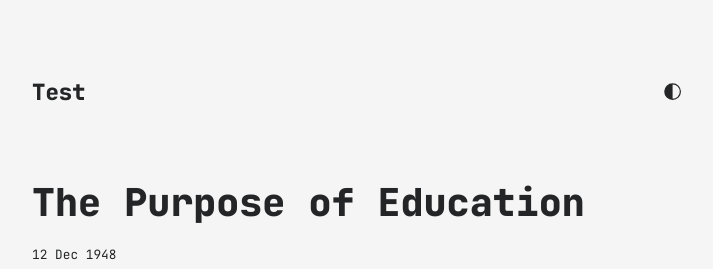
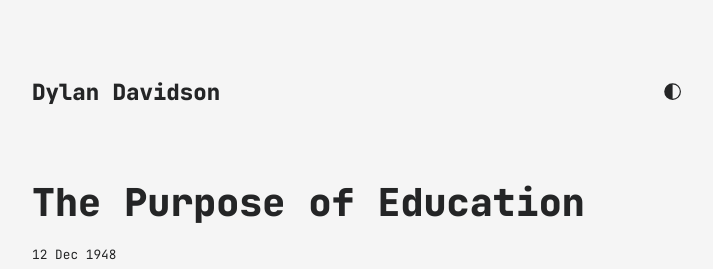
Before and after one commit to dylandavids0n/dylandavids0n.github.io, a Jekyll site: the page built from all_collections/_posts/1948-12-12-the-purpose-of-education.md, in a window 1280 px wide. Shown: the top 269 px of the page, without its empty margins (283-996 px from the left). Built offline with Jekyll 4.4.1, drawn with Linux system fonts in a browser that asks for light colours; comment, search, counter and statistics services are not loaded.

Commit message:
Changed Author

```diff
--- a/_config.yml
+++ b/_config.yml
@@ -1,10 +1,10 @@
-title: Test
+title: Dylan Davidson
 markdown: kramdown
 
 # for atom feed
 author:
   name: Dylan Davidson
-  email: test
+  email: dylan.davidson5267@gmail.com
 
 plugins:
   - jemoji
--- a/_data/author.yml
+++ b/_data/author.yml
@@ -7,8 +7,7 @@ description: "
   <br/>
   <p>
     test
-  </P>
-"
+  </P>"
 email: test@test.com
 contact:
   - title: github
```
